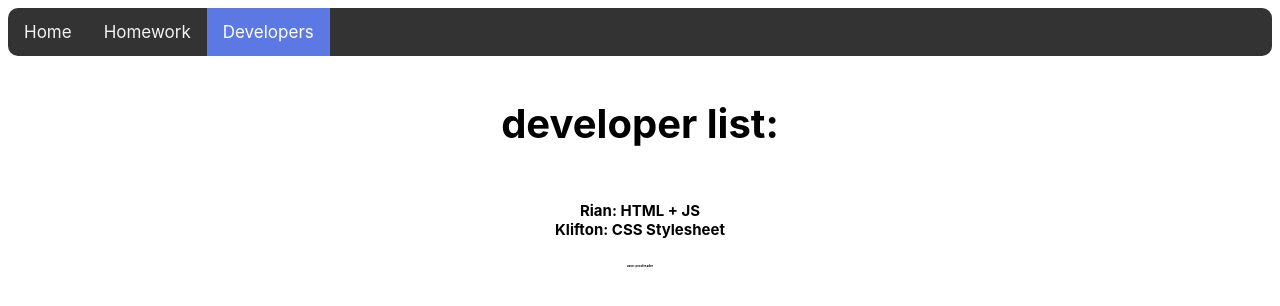
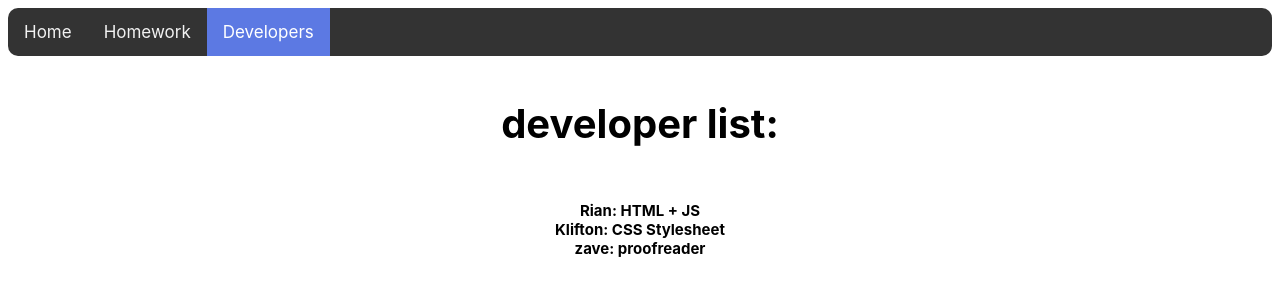
Before and after one commit to Rian-Tan/s201-website, a plain HTML site: page developers.html in a window 1280 px wide. Drawn offline with Linux system fonts and the light colour scheme.

Commit message:
zave stan

```diff
--- a/developers.html
+++ b/developers.html
@@ -22,7 +22,7 @@
 
   <h3>
     Rian: HTML + JS <br />
-    Klifton: CSS Stylesheet
+    Klifton: CSS Stylesheet <br />
+    zave: proofreader
   </h3>
-  <h4>zave: proofreader</h4>
 </body>
```
